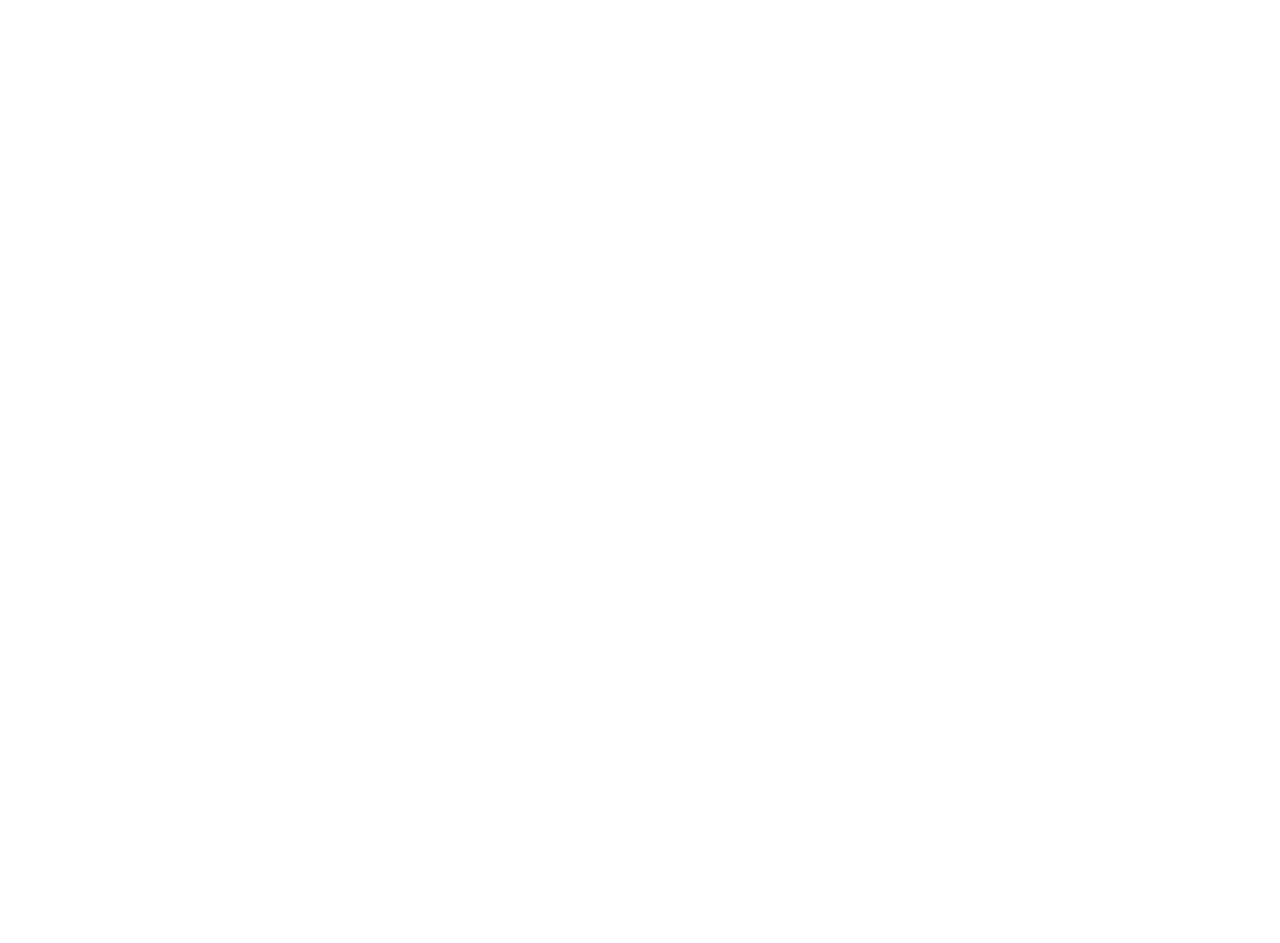
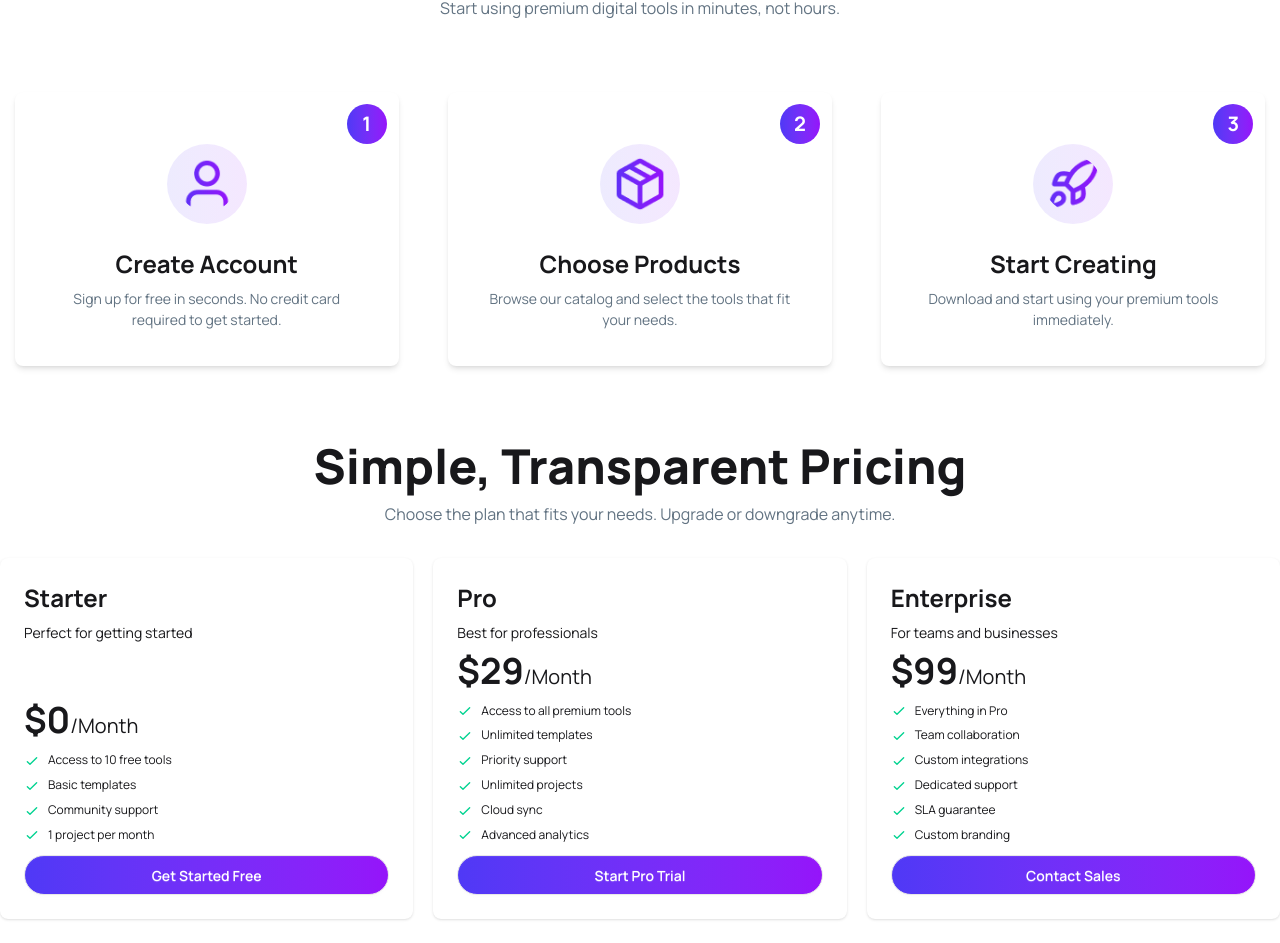
Before and after one commit to mjaabdullah/digitools-platform, a React (Vite) app: page / in a window 1280 px wide. Shown: the part 2055-2998 px from the top of the page. Before the commit the page ends 1983 px from the top, so only its background shows below. Built offline with nearby package versions, Linux system fonts and the light colour scheme.

Commit message:
Add Pricing Section

```diff
--- /dev/null
+++ b/public/pricing.json
@@ -0,0 +1,48 @@
+[
+  {
+    "plan": "Starter",
+    "subtitle": "Perfect for getting started",
+    "price": "0",
+    "period": "Month",
+    "features": [
+      "Access to 10 free tools",
+      "Basic templates",
+      "Community support",
+      "1 project per month"
+    ],
+    "buttonText": "Get Started Free",
+    "popular": false
+  },
+  {
+    "plan": "Pro",
+    "subtitle": "Best for professionals",
+    "price": "29",
+    "period": "Month",
+    "features": [
+      "Access to all premium tools",
+      "Unlimited templates",
+      "Priority support",
+      "Unlimited projects",
+      "Cloud sync",
+      "Advanced analytics"
+    ],
+    "buttonText": "Start Pro Trial",
+    "popular": true
+  },
+  {
+    "plan": "Enterprise",
+    "subtitle": "For teams and businesses",
+    "price": "99",
+    "period": "Month",
+    "features": [
+      "Everything in Pro",
+      "Team collaboration",
+      "Custom integrations",
+      "Dedicated support",
+      "SLA guarantee",
+      "Custom branding"
+    ],
+    "buttonText": "Contact Sales",
+    "popular": false
+  }
+]
--- a/src/App.jsx
+++ b/src/App.jsx
@@ -3,7 +3,9 @@
 import './App.css'
 import Banner from './component/Banner/Banner'
 import Navbar from './component/Navbar/Navbar'
+import Pricing from './component/Pricing/Pricing'
 import Rating from './component/Rating/Rating'
+import Steps from './component/Steps/Steps'
 import Tools from './component/Tools/Tools'
 
 function App() {
@@ -16,6 +18,8 @@
     <Banner/>
     <Rating/>
     <Tools cart={cart} setCart={setCart}/>
+    <Steps/>
+    <Pricing/>
 
     </>
   )
--- a/src/component/Cart/Cart.jsx
+++ b/src/component/Cart/Cart.jsx
@@ -9,7 +9,7 @@
         setCart([...filterCart]);
     }
     return (
-        <div className="w-full bg-base-100 shadow-sm p-5 mt-10">
+        <div className=" bg-base-100 shadow-sm p-5 mt-10">
             <h3 className="font-bold text-2xl mb-6">Your Cart</h3>
             <div className="space-y-4">
 
@@ -41,7 +41,7 @@
 
     {cart.length === 0 && (
         <>
-        <div className='w-full flex flex-col items-center text-gray-500'>
+        <div className='w-full flex flex-col gap-3 items-center justify-center text-gray-500 py-7'>
             <img className='max-w-28' src={ShoppingCard} alt="" />
             <p>Your cart is empty!</p>
         </div>
--- a/src/component/Navbar/Navbar.jsx
+++ b/src/component/Navbar/Navbar.jsx
@@ -18,23 +18,13 @@
   </div>
   <div className="flex space-x-3">
     <div className="dropdown dropdown-end">
-      <div tabIndex={0} role="button" className="btn btn-ghost btn-circle">
+      <div role="button" className="btn btn-ghost btn-circle">
         <div className="indicator">
             <img className='w-[24px]' src={ShoppingCard} alt="Shopping-Cart" />
             {cart.length > 0 && (<span className="badge badge-xs  indicator-item  bg-red-500 text-xs text-white p-1">{cart.length}</span>)}
         </div>
       </div>
-      <div
-        tabIndex={0}
-        className="card card-compact dropdown-content bg-base-100 z-1 mt-3 w-52 shadow">
-        <div className="card-body">
-          <span className="text-lg font-bold">8 Items</span>
-          <span className="text-info">Subtotal: $999</span>
-          <div className="card-actions">
-            <button className="btn btn-primary btn-block">View cart</button>
-          </div>
-        </div>
-      </div>
+
     </div>
     <div className="flex gap-4">
       <button>Login</button>
--- /dev/null
+++ b/src/component/Pricing/Card.jsx
@@ -0,0 +1,34 @@
+
+const Card = ({price}) => {
+    return (
+        <div className="card bg-base-100 shadow-sm">
+  <div className="card-body">
+    <h2 className="text-2xl font-bold">{price.plan}</h2>
+    <p>
+        {price.subtitle}
+    </p>
+    <div className="text-xl">
+      <span className="font-bold text-4xl">${price.price}</span><span className="">/{price.period}</span>
+    </div>
+    <ul className="mt-1 flex flex-col gap-2 text-xs">
+      {
+        price.features.map((feature, index) => {
+            return (
+                <li key={index}>
+        <svg xmlns="http://www.w3.org/2000/svg" className="size-4 me-2 inline-block text-success" fill="none" viewBox="0 0 24 24" stroke="currentColor"><path strokeLinecap="round" strokeLinejoin="round" strokeWidth="2" d="M5 13l4 4L19 7" /></svg>
+        <span>{feature}</span>
+      </li>
+            )
+        })
+      }
+    </ul>
+    <div className="mt-1">
+      <button className={`btn btn-block text-white rounded-3xl bg-linear-to-r from-[rgba(79,57,246,1)] to-[rgba(149,20,250,1)]
+      }`}>{price.buttonText}</button>
+    </div>
+  </div>
+        </div>
+    );
+};
+
+export default Card;
--- /dev/null
+++ b/src/component/Pricing/Pricing.jsx
@@ -0,0 +1,25 @@
+import { use } from "react";
+import Card from "./Card";
+
+const getPrice = async () => {
+    const res = await fetch('./pricing.json');
+    return res.json();
+}
+
+const pricePromise = getPrice();
+const Pricing = () => {
+    const prices = use(pricePromise);
+    return (
+        <div className="max-w-7xl mx-auto">
+            <div className='my-7 p-1 text-center flex flex-col items-center gap-3'>
+                <h1 className='font-extrabold text-2xl md:text-5xl'>Simple, Transparent Pricing</h1>
+            <p className='text-[#627382]'>Choose the plan that fits your needs. Upgrade or downgrade anytime.</p>
+            </div>
+            <div className="mx-auto grid grid-cols-1 lg:grid-cols-3 gap-5 my-6 p-1 sm:p-0">
+                {prices.map((price, key)=> <Card key={key} price={price}/>)}
+            </div>
+        </div>
+    );
+};
+
+export default Pricing;
--- a/src/component/Products/Product.jsx
+++ b/src/component/Products/Product.jsx
@@ -18,9 +18,12 @@
 
     }
     return (
-        <div className="card w-96 bg-base-100 shadow-sm">
+        <div className="card bg-base-100 shadow-sm">
   <div className="card-body">
-    <div className="badge badge-xs badge-warning self-end">{product.TagType}</div>
+    <div className={`badge badge-sm ${
+                  product.TagType === "Best Seller" ? "badge-warning" :
+                  product.TagType === "Popular" ? "badge-primary" : "badge-success"
+                } self-end`}>{product.TagType}</div>
     <div className="w-10 h-10 rounded-full ring-1 ring-gray-200 flex justify-center items-center"><img className="max-w-6 max-h-6" src={getImage(product.Icon)} alt="" /></div>
     <h2 className="text-2xl font-bold">{product.Name}</h2>
     <p>
@@ -47,7 +50,7 @@
       }`}>{addedToCart ? 'Added to Cart!': 'Buy Now'}</button>
     </div>
   </div>
-</div>
+        </div>
     );
 };
 
--- a/src/component/Products/Products.jsx
+++ b/src/component/Products/Products.jsx
@@ -5,7 +5,7 @@
 
     const products = use(productPromise)
     return (
-        <div className="grid grid-cols-1 md:grid-cols-2 lg:grid-cols-3 gap-8">
+        <div className="max-w-7xl mx-auto grid grid-cols-1 md:grid-cols-2 lg:grid-cols-3 gap-8 justify-items-center">
             {products.map((product, index) => <Product key={index} product={product} cart={cart} setCart={setCart}/>)}
         </div>
     );
--- /dev/null
+++ b/src/component/Steps/Steps.jsx
@@ -0,0 +1,83 @@
+import packageImg from '../../assets/package.png';
+import rocketImg from '../../assets/rocket.png';
+import userImg from '../../assets/user.png';
+const Steps = () => {
+    return (
+        <div className='max-w-7xl mx-auto my-10'>
+            <div className='my-7 flex flex-col items-center gap-3'>
+                <h1 className='font-extrabold text-2xl md:text-5xl'>Get Started in 3 Steps</h1>
+            <p className='text-[#627382]'>Start using premium digital tools in minutes, not hours.</p>
+            </div>
+      <div className='my-10 py-8 grid grid-cols-1 md:grid-cols-2 lg:grid-cols-3 gap-5 justify-items-center'>
+                {/* single cart 1*/}
+    <div className="card bg-base-100 w-96 shadow-md p-3">
+
+<div className='flex justify-end items-center'>
+      <div className="w-10 h-10 rounded-full bg-linear-to-r from-[rgba(79,57,246,1)] to-[rgba(149,20,250,1)] flex justify-center items-center text-white font-bold text-xl">
+    1
+  </div>
+</div>
+
+<div className='flex justify-center items-center'>
+      <div className="w-20 h-20 rounded-full bg-linear-to-r from-[rgba(79,57,246,0.1)] to-[rgba(149,20,250,0.1)] flex justify-center items-center">
+    <img
+      src={userImg}
+
+      className="rounded-full max-w-14 " />
+  </div>
+</div>
+  <div className="card-body items-center text-center">
+    <h2 className="font-bold text-2xl">Create Account</h2>
+    <p className='text-[#627382]'>Sign up for free in seconds. No credit card required to get started.</p>
+  </div>
+    </div>
+    {/* single cart 2*/}
+    <div className="card bg-base-100 w-96 shadow-md p-3">
+
+<div className='flex justify-end items-center'>
+      <div className="w-10 h-10 rounded-full bg-linear-to-r from-[rgba(79,57,246,1)] to-[rgba(149,20,250,1)] flex justify-center items-center text-white font-bold text-xl">
+    2
+  </div>
+</div>
+
+<div className='flex justify-center items-center'>
+      <div className="w-20 h-20 rounded-full bg-linear-to-r from-[rgba(79,57,246,0.1)] to-[rgba(149,20,250,0.1)] flex justify-center items-center">
+    <img
+      src={packageImg}
+
+      className="rounded-full max-w-14 " />
+  </div>
+</div>
+  <div className="card-body items-center text-center">
+    <h2 className="font-bold text-2xl">Choose Products</h2>
+    <p className='text-[#627382]'>Browse our catalog and select the tools that fit your needs.</p>
+  </div>
+    </div>
+    {/* single cart 3*/}
+    <div className="card bg-base-100 w-96 shadow-md p-3">
+
+<div className='flex justify-end items-center'>
+      <div className="w-10 h-10 rounded-full bg-linear-to-r from-[rgba(79,57,246,1)] to-[rgba(149,20,250,1)] flex justify-center items-center text-white font-bold text-xl">
+    3
+  </div>
+</div>
+
+<div className='flex justify-center items-center'>
+      <div className="w-20 h-20 rounded-full bg-linear-to-r from-[rgba(79,57,246,0.1)] to-[rgba(149,20,250,0.1)] flex justify-center items-center">
+    <img
+      src={rocketImg}
+
+      className="rounded-full max-w-14" />
+  </div>
+</div>
+  <div className="card-body items-center text-center">
+    <h2 className="font-bold text-2xl">Start Creating</h2>
+    <p className='text-[#627382]'>Download and start using your premium tools immediately.</p>
+  </div>
+    </div>
+            </div>
+        </div>
+    );
+};
+
+export default Steps;
```
